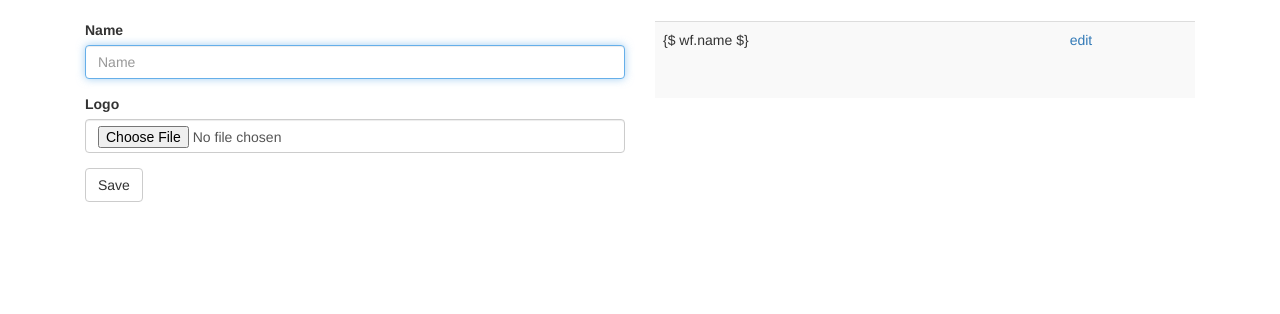
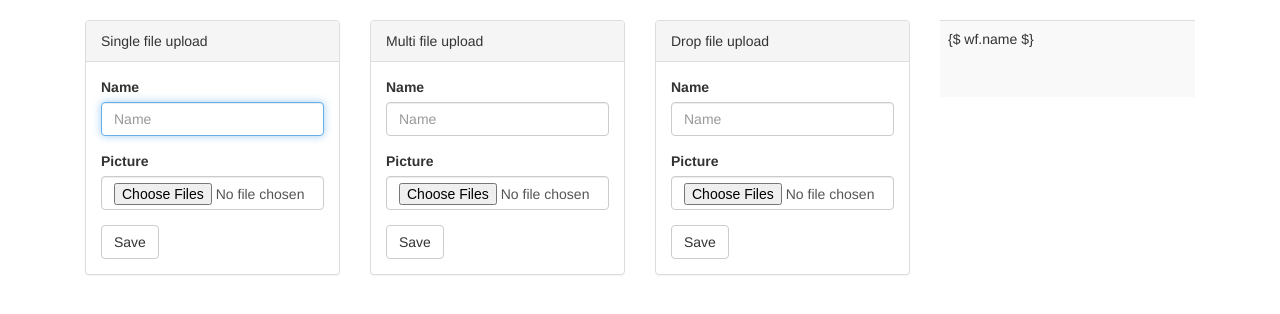
Before and after one commit to hagsteel/swampdragon, a Django app: page / in a window 1280 px wide. Shown: the part 52-366 px from the top of the page. Run offline with Django 3.2, Linux system fonts and the light colour scheme; parts of the project's set-up code (start-up, migrations or seed data) failed here and were passed over; some libraries are stand-ins or nearby versions.

Commit message:
File upload no longer requires the route.

```diff
--- a/fileupload_example/fileupload_example/templates/home.html
+++ b/fileupload_example/fileupload_example/templates/home.html
@@ -1,30 +1,71 @@
 {% extends 'bootstrap_base.html' %}
 
 {% block main_content %}
-    <div class="col-md-6" ng-controller="WithFileCtrl">
+<div class="col-md-3" ng-controller="WithFileCtrl">
+    <div class="panel panel-default">
+        <div class="panel-heading">Single file upload</div>
+        <div class="panel-body">
             <form>
                 <div class="form-group">
                     <label for="name">Name</label>
-                <input type="text" ng-model="withfile.name" class="form-control" id="name" placeholder="Name" autofocus="autofocus">
+                    <input type="text" ng-model="withfile.name" class="form-control" id="name" placeholder="Name"
+                           autofocus="autofocus">
                 </div>
                 <div class="form-group">
-                <label for="file">Logo</label>
-                <input type="file" sd-file-uploader route="withfile-route" ng-model="withfile.file" class="form-control" id="file">
+                    <label>Picture</label>
+                    <input type="file" sd-file-upload multiple="true" ng-model="withfile.file" class="form-control">
                 </div>
                 <button type="submit" class="btn btn-default" ng-click="save();">Save</button>
             </form>
         </div>
-
-    <div class="col-md-6" ng-controller="DateCtrl">
-
+    </div>
 </div>
 
-    <div class="col-md-6" ng-controller="WithFileListCtrl">
+<div class="col-md-3">
+    <div class="panel panel-default">
+        <div class="panel-heading">Multi file upload</div>
+        <div class="panel-body">
+            <form>
+                <div class="form-group">
+                    <label for="name">Name</label>
+                    <input type="text" ng-model="withfile.name" class="form-control" id="name" placeholder="Name"
+                           autofocus="autofocus">
+                </div>
+                <div class="form-group">
+                    <label>Picture</label>
+                    <input type="file" sd-file-upload multiple="true" ng-model="withfile.file" class="form-control">
+                </div>
+                <button type="submit" class="btn btn-default" ng-click="save();">Save</button>
+            </form>
+        </div>
+    </div>
+</div>
+
+<div class="col-md-3">
+    <div class="panel panel-default">
+        <div class="panel-heading">Drop file upload</div>
+        <div class="panel-body">
+            <form>
+                <div class="form-group">
+                    <label for="name">Name</label>
+                    <input type="text" ng-model="withfile.name" class="form-control" id="name" placeholder="Name"
+                           autofocus="autofocus">
+                </div>
+                <div class="form-group">
+                    <label>Picture</label>
+                    <input type="file" sd-file-upload multiple="true" ng-model="withfile.file" class="form-control">
+                </div>
+                <button type="submit" class="btn btn-default" ng-click="save();">Save</button>
+            </form>
+        </div>
+    </div>
+</div>
+
+<div class="col-md-3" ng-controller="WithFileListCtrl">
     <table class="table table-striped">
         <tr ng-repeat="wf in datasource">
             <td>{$ wf.name $}</td>
             <td><img ng-src="{$ wf.file $}" height="60"></td>
-                <td><a href="#" ng-click="edit(wf);">edit</a> </td>
         </tr>
     </table>
 </div>
--- a/swampdragon/management/commands/socketserver.py
+++ b/swampdragon/management/commands/socketserver.py
@@ -6,7 +6,7 @@
 from django.utils.importlib import import_module
 from tornado import web, ioloop
 from sockjs.tornado import SockJSRouter
-from swampdragon import autodiscover_routes
+from swampdragon import discover_routes
 
 
 class Command(BaseCommand):
@@ -47,7 +47,7 @@
 
         HOST = options['host']
         PORT = int(options['port'])
-        urls = autodiscover_routes()
+        urls = discover_routes()
         for router in routers:
             urls += router.urls
 
--- a/swampdragon/static/swampdragon/js/angular/directives.js
+++ b/swampdragon/static/swampdragon/js/angular/directives.js
@@ -1,6 +1,6 @@
 var SDFileUploader = angular.module('SDFileUploader', []);
 
-SDFileUploader.directive('sdFileUploader', ['$parse', function ($parse) {
+SDFileUploader.directive('sdFileUpload', ['$parse', function ($parse) {
     function link(scope, elements, attrs) {
         this.multiple = attrs.multiple;
         this.scope = scope;
@@ -13,6 +13,7 @@
             var data = JSON.parse(evt.target.responseText);
             var model = $parse(attrs.ngModel);
             var model_data = $parse(attrs.ngModel + '__data');
+            scope.$apply(function() {
                 if (multiple) {
                     model.assign(scope, data.files);
                     model_data.assign(scope, data.files);
@@ -20,8 +21,7 @@
                     model.assign(scope, data.files[0].file_url);
                     model_data.assign(scope, data.files[0]);
                 }
-            scope.$apply();
-            console.log('wrap function, not just apply');
+            });
         }
     }
 
--- a/swampdragon/static/swampdragon/js/fileupload.js
+++ b/swampdragon/static/swampdragon/js/fileupload.js
@@ -1,7 +1,8 @@
 // Originated from http://jsfiddle.net/danielzen/utp7j/
 var uploadFile = function (element, dest, uploadComplete) {
     var that = this;
-    var url = window.swampDragon.url + '/' + dest + '/';
+//    var url = window.swampDragon.url + '/' + dest + '/';
+    var url = window.swampDragon.url + '/_sdfileupload/';
     var fd = new FormData();
     for (var i in element.files) {
         fd.append("uploadedFile", element.files[i]);
```
Also changed, not shown: fileupload_example/fileupload_example/app/routers.py (+2 -17 lines), swampdragon/__init__.py (+4 -3 lines). Lines whose indentation alone changed are shown as unchanged.
